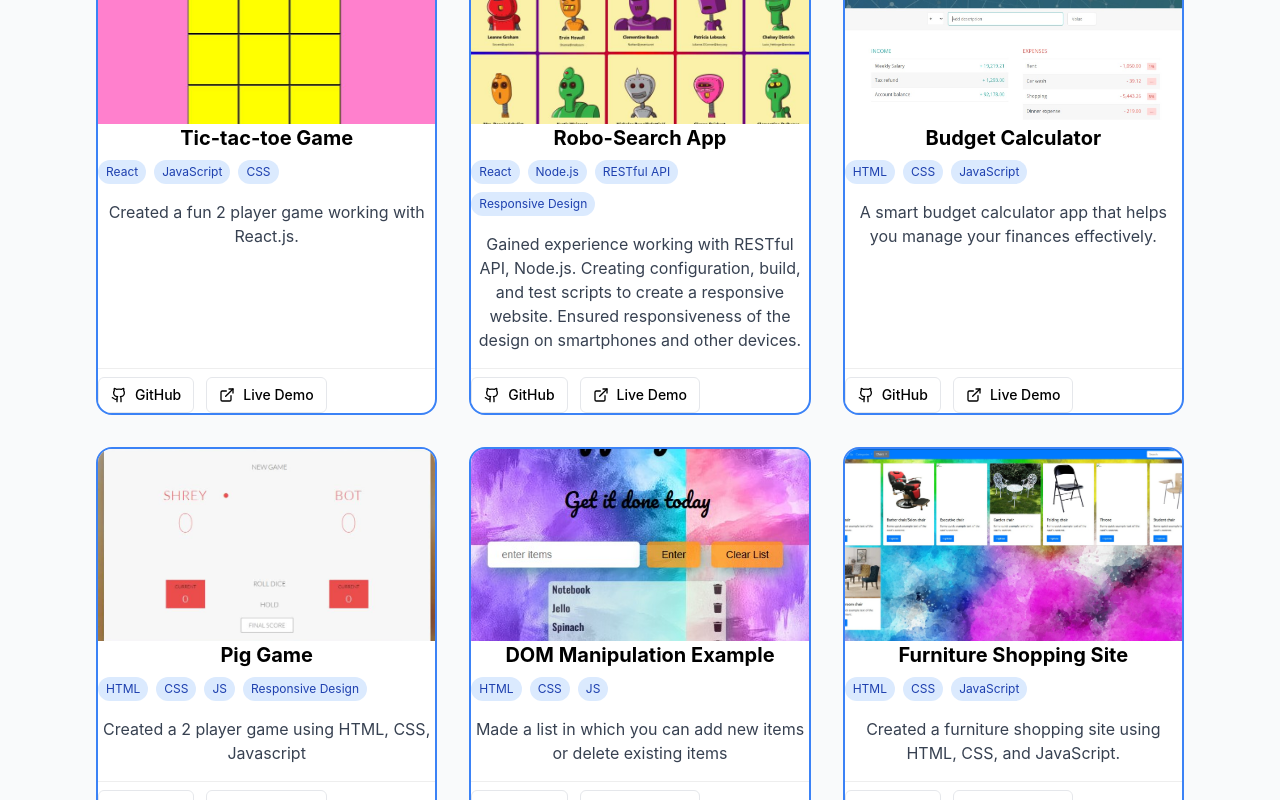
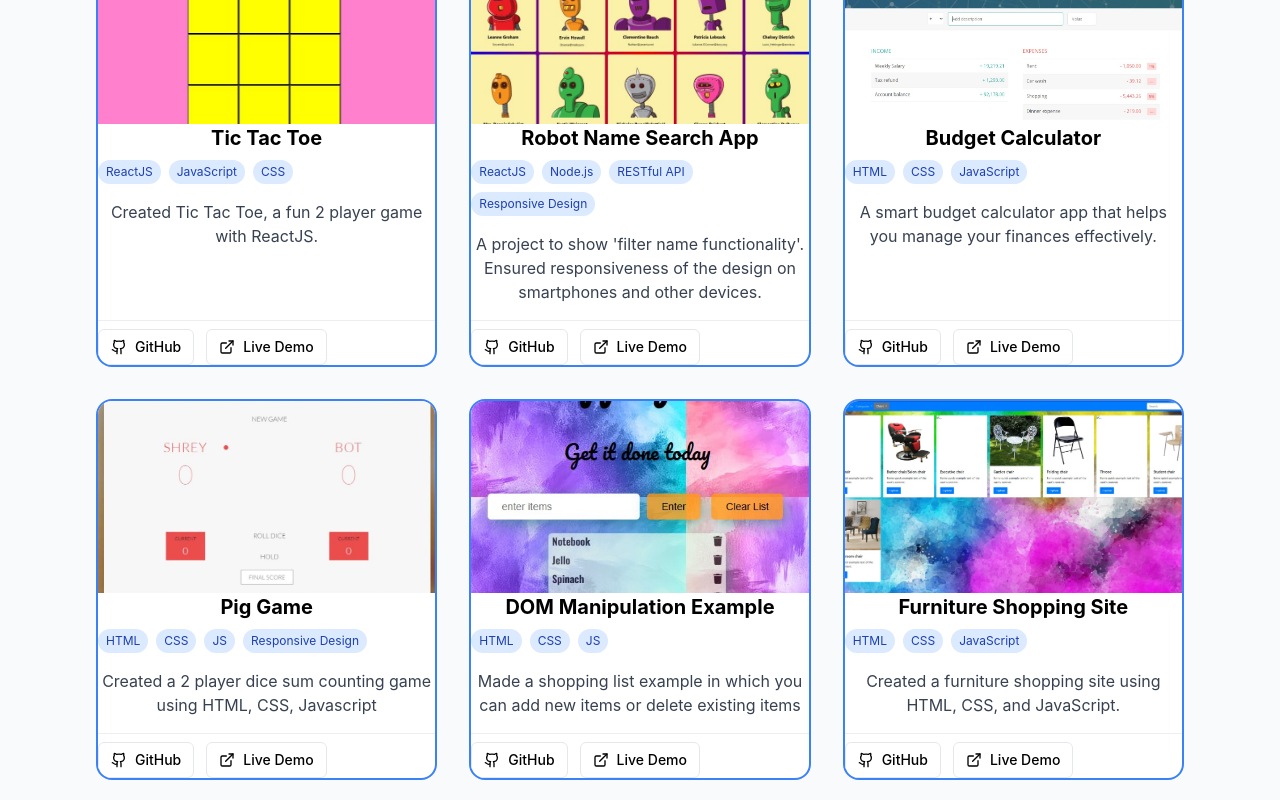
Before and after one commit to dodoshrey/dodoshrey.github.io, a React (Vite) app: page / in a window 1280 px wide. Shown: the part 2320-3120 px from the top of the page. Built offline with nearby package versions, Linux system fonts and the light colour scheme.

Commit message:
making small changes

```diff
--- a/src/components/Projects.jsx
+++ b/src/components/Projects.jsx
@@ -5,17 +5,17 @@ import { Button } from "./ui/button";
 
 const projects = [
 	{
-		title: "Tic-tac-toe Game",
-		description: "Created a fun 2 player game working with React.js.",
-		tags: ["React", "JavaScript", "CSS"],
+		title: "Tic Tac Toe",
+		description: "Created Tic Tac Toe, a fun 2 player game with ReactJS.",
+		tags: ["ReactJS", "JavaScript", "CSS"],
 		githubUrl: "https://github.com/dodoshrey/tic-tac-toe",
 		demoUrl: "https://dodoshrey.github.io/tic-tac-toe/",
 		imageUrl: "/project_pic/tic_tac_toe.jpg"
 	},
 	{
-		title: "Robo-Search App",
-		description: "Gained experience working with RESTful API, Node.js. Creating configuration, build, and test scripts to create a responsive website. Ensured responsiveness of the design on smartphones and other devices.",
-		tags: ["React", "Node.js", "RESTful API", "Responsive Design"],
+		title: "Robot Name Search App",
+		description: "A project to show 'filter name functionality'. Ensured responsiveness of the design on smartphones and other devices.",
+		tags: ["ReactJS", "Node.js", "RESTful API", "Responsive Design"],
 		githubUrl: "https://github.com/dodoshrey/robots",
 		demoUrl: "https://dodoshrey.github.io/robots",
 		imageUrl: "/project_pic/robots.jpg"
@@ -30,7 +30,7 @@ const projects = [
 	},
 	{
 		title: "Pig Game",
-		description: "Created a 2 player game using HTML, CSS, Javascript",
+		description: "Created a 2 player dice sum counting game using HTML, CSS, Javascript",
 		tags: ["HTML", "CSS", "JS", "Responsive Design"],
 		githubUrl: "https://github.com/dodoshrey/pig-game",
 		demoUrl: "https://dodoshrey.github.io/pig-game/",
@@ -38,7 +38,7 @@ const projects = [
 	},
 	{
 		title: "DOM Manipulation Example",
-		description: "Made a list in which you can add new items or delete existing items",
+		description: "Made a shopping list example in which you can add new items or delete existing items",
 		tags: ["HTML", "CSS", "JS"],
 		githubUrl: "https://github.com/dodoshrey/DOM-Manupulation-Example",
 		demoUrl: "https://dodoshrey.github.io/DOM-Manupulation-Example",
```
